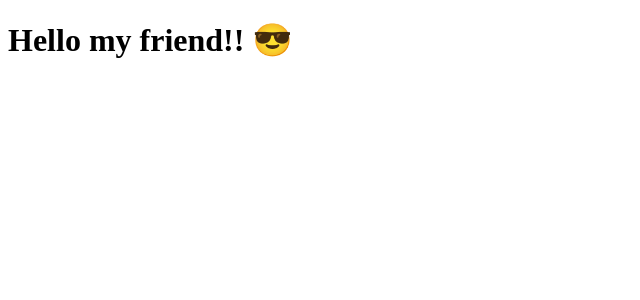
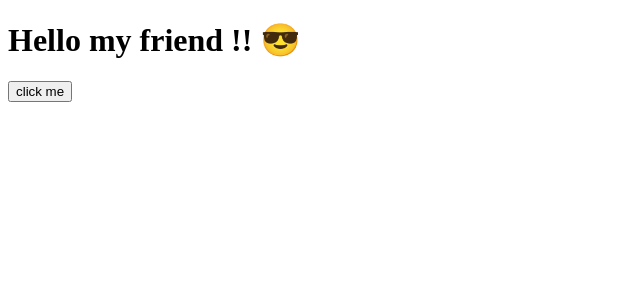
Before and after one commit to BenjaminGimenez/Trabajo-practico-React, a React (Vite) app: page / in a window 1280 px wide. Shown: the top 300 px of the page, without its empty margins (0-640 px from the left). Built offline with nearby package versions, Linux system fonts and the light colour scheme.

Commit message:
ejercicio 3 completado usando useState

```diff
--- a/src/assets/components/Ejercicio1.jsx
+++ b/src/assets/components/Ejercicio1.jsx
@@ -1,13 +1,24 @@
-import PropTypes from 'prop-types';
+import PropTypes from "prop-types";
+import { useState } from "react";
 
-const Ejercicio1 = ({message}) => {
+const Ejercicio1 = ({ message }) => {
+  const [newMessage, setNewMessage] = useState("");
+
+  const handleClick = () => {
+    setNewMessage("(from changed state)");
+  };
 
   return (
-    <h1>Hello {message}!! 😎</h1>
-  )
-}
+    <div>
+      <h1>
+        Hello {message} {newMessage}!! 😎
+      </h1>
+      <button onClick={handleClick}>click me</button>
+    </div>
+  );
+};
 
 Ejercicio1.propTypes = {
-    message: PropTypes.string.isRequired,
-}
-export default Ejercicio1
+  message: PropTypes.string.isRequired,
+};
+export default Ejercicio1;
```
